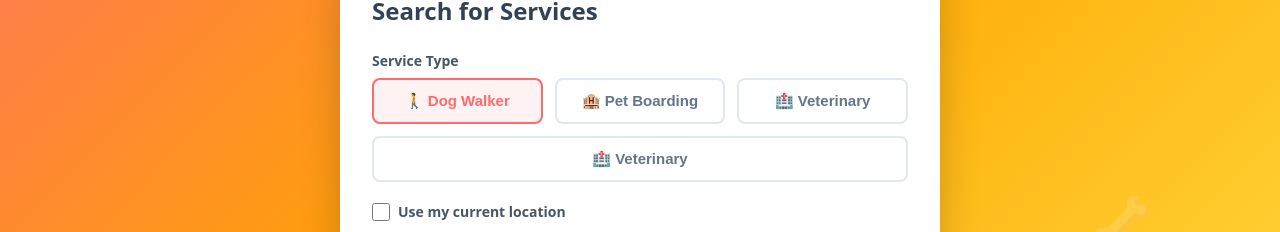
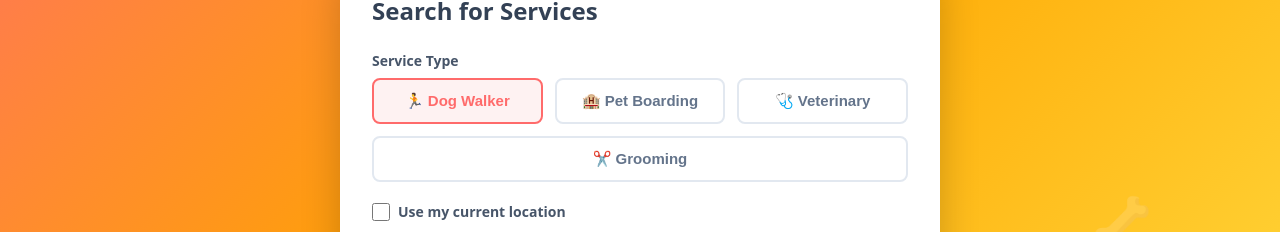
Before and after one commit to LuisGaticaJerez/Doggywalk, a React (Vite) app: page / in a window 1280 px wide. Shown: the part 339-571 px from the top of the page. Built offline with nearby package versions, Linux system fonts and the light colour scheme; no server answers.

Commit message:
Updated Home.tsx

```diff
--- a/src/pages/Home.tsx
+++ b/src/pages/Home.tsx
@@ -197,7 +197,10 @@ function Home() {
                   }
                 }}
               >
-                {type === 'walker' ? '🚶 ' + t.search.walker : type === 'hotel' ? '🏨 ' + t.search.boarding : '🏥 ' + t.search.veterinary}
+                {type === 'walker' ? '🏃 ' + t.search.walker :
+                 type === 'hotel' ? '🏨 ' + t.search.boarding :
+                 type === 'vet' ? '🩺 ' + t.search.veterinary :
+                 '✂️ ' + t.search.grooming}
               </button>
             ))}
           </div>
```
